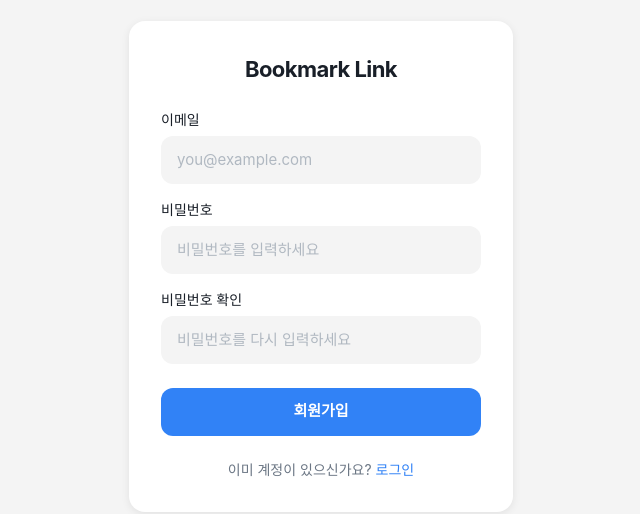
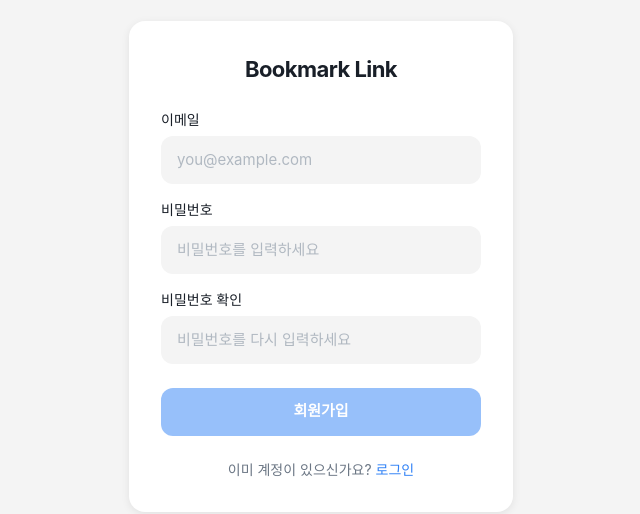
Before and after one commit to cyzo247/20.bookmark-link, a Next.js app: page /signup in a window 1280 px wide. Shown: the part 134-648 px from the top of the page, without its empty margins (319-959 px from the left). Built offline with nearby package versions, Linux system fonts and the light colour scheme; no server answers.

Commit message:
16.회원가입 기능 구현

```diff
--- a/app/(auth)/signup/page.tsx
+++ b/app/(auth)/signup/page.tsx
@@ -1,4 +1,4 @@
-import Link from "next/link";
+import SignupForm from "@/components/SignupForm";
 
 export default function SignupPage() {
   return (
@@ -7,69 +7,7 @@ export default function SignupPage() {
         Bookmark Link
       </h1>
 
-      <form className="flex flex-col gap-4">
-        <div className="flex flex-col gap-1.5">
-          <label
-            htmlFor="email"
-            className="text-sm font-medium text-[var(--text)]"
-          >
-            이메일
-          </label>
-          <input
-            id="email"
-            type="email"
-            placeholder="you@example.com"
-            className="input-field h-12 rounded-xl px-4 text-[15px]"
-          />
-        </div>
-
-        <div className="flex flex-col gap-1.5">
-          <label
-            htmlFor="password"
-            className="text-sm font-medium text-[var(--text)]"
-          >
-            비밀번호
-          </label>
-          <input
-            id="password"
-            type="password"
-            placeholder="비밀번호를 입력하세요"
-            className="input-field h-12 rounded-xl px-4 text-[15px]"
-          />
-        </div>
-
-        <div className="flex flex-col gap-1.5">
-          <label
-            htmlFor="password-confirm"
-            className="text-sm font-medium text-[var(--text)]"
-          >
-            비밀번호 확인
-          </label>
-          <input
-            id="password-confirm"
-            type="password"
-            placeholder="비밀번호를 다시 입력하세요"
-            className="input-field h-12 rounded-xl px-4 text-[15px]"
-          />
-        </div>
-
-        <button
-          type="submit"
-          className="btn-primary mt-2 flex h-12 items-center justify-center rounded-xl text-[15px] font-bold"
-        >
-          회원가입
-        </button>
-      </form>
-
-      <p className="text-center text-sm text-[var(--text-sub)]">
-        이미 계정이 있으신가요?{" "}
-        <Link
-          href="/login"
-          className="font-medium text-[var(--accent)] hover:opacity-80"
-        >
-          로그인
-        </Link>
-      </p>
+      <SignupForm />
     </div>
   );
 }
--- a/app/globals.css
+++ b/app/globals.css
@@ -164,3 +164,19 @@ body {
   background: var(--accent-soft);
   color: var(--accent);
 }
+
+/* Toast */
+@keyframes toast-in {
+  from {
+    opacity: 0;
+    transform: translate(-50%, -12px);
+  }
+  to {
+    opacity: 1;
+    transform: translate(-50%, 0);
+  }
+}
+.toast {
+  transform: translateX(-50%);
+  animation: toast-in 0.2s ease;
+}
--- /dev/null
+++ b/components/SignupForm.tsx
@@ -0,0 +1,155 @@
+"use client";
+
+import { useState } from "react";
+import Link from "next/link";
+import { useRouter } from "next/navigation";
+import { createClient } from "@/utils/supabase/client";
+import Toast from "@/components/Toast";
+
+// Supabase가 돌려주는 영문 오류 메시지를 한국어로 변환한다.
+function toKoreanError(message: string) {
+  const normalized = message.toLowerCase();
+  if (normalized.includes("already registered")) {
+    return "이미 가입된 이메일입니다.";
+  }
+  if (normalized.includes("password should be at least")) {
+    return "비밀번호는 최소 6자 이상이어야 합니다.";
+  }
+  if (normalized.includes("unable to validate email address")) {
+    return "이메일 형식이 올바르지 않습니다.";
+  }
+  if (normalized.includes("valid password")) {
+    return "비밀번호를 입력해 주세요.";
+  }
+  if (normalized.includes("rate limit") || normalized.includes("too many")) {
+    return "요청이 많습니다. 잠시 후 다시 시도해 주세요.";
+  }
+  return "회원가입에 실패했습니다. 잠시 후 다시 시도해 주세요.";
+}
+
+export default function SignupForm() {
+  const router = useRouter();
+  const [email, setEmail] = useState("");
+  const [password, setPassword] = useState("");
+  const [passwordConfirm, setPasswordConfirm] = useState("");
+  const [isSubmitting, setIsSubmitting] = useState(false);
+  const [error, setError] = useState("");
+
+  const canSubmit =
+    email.trim() !== "" &&
+    password !== "" &&
+    passwordConfirm !== "" &&
+    !isSubmitting;
+
+  async function handleSubmit(event: React.FormEvent<HTMLFormElement>) {
+    event.preventDefault();
+    if (!canSubmit) return;
+
+    if (password !== passwordConfirm) {
+      setError("비밀번호가 일치하지 않습니다.");
+      return;
+    }
+
+    setIsSubmitting(true);
+    setError("");
+
+    const supabase = createClient();
+    const { data, error: signUpError } = await supabase.auth.signUp({
+      email: email.trim(),
+      password,
+    });
+
+    if (signUpError) {
+      setError(toKoreanError(signUpError.message));
+      setIsSubmitting(false);
+      return;
+    }
+
+    // 이메일 확인이 켜진 프로젝트에서는 이미 가입된 이메일도 성공처럼 응답하되
+    // identities 배열이 비어 있다. 이를 중복 가입으로 처리한다.
+    if (data.user && data.user.identities && data.user.identities.length === 0) {
+      setError("이미 가입된 이메일입니다.");
+      setIsSubmitting(false);
+      return;
+    }
+
+    router.push("/");
+  }
+
+  return (
+    <>
+      {error && <Toast message={error} onDismiss={() => setError("")} />}
+
+      <form onSubmit={handleSubmit} className="flex flex-col gap-4" noValidate>
+        <div className="flex flex-col gap-1.5">
+          <label
+            htmlFor="email"
+            className="text-sm font-medium text-[var(--text)]"
+          >
+            이메일
+          </label>
+          <input
+            id="email"
+            type="email"
+            value={email}
+            onChange={(event) => setEmail(event.target.value)}
+            placeholder="you@example.com"
+            className="input-field h-12 rounded-xl px-4 text-[15px]"
+          />
+        </div>
+
+        <div className="flex flex-col gap-1.5">
+          <label
+            htmlFor="password"
+            className="text-sm font-medium text-[var(--text)]"
+          >
+            비밀번호
+          </label>
+          <input
+            id="password"
+            type="password"
+            value={password}
+            onChange={(event) => setPassword(event.target.value)}
+            placeholder="비밀번호를 입력하세요"
+            className="input-field h-12 rounded-xl px-4 text-[15px]"
+          />
+        </div>
+
+        <div className="flex flex-col gap-1.5">
+          <label
+            htmlFor="password-confirm"
+            className="text-sm font-medium text-[var(--text)]"
+          >
+            비밀번호 확인
+          </label>
+          <input
+            id="password-confirm"
+            type="password"
+            value={passwordConfirm}
+            onChange={(event) => setPasswordConfirm(event.target.value)}
+            placeholder="비밀번호를 다시 입력하세요"
+            className="input-field h-12 rounded-xl px-4 text-[15px]"
+          />
+        </div>
+
+        <button
+          type="submit"
+          disabled={!canSubmit}
+          className="btn-primary mt-2 flex h-12 items-center justify-center rounded-xl text-[15px] font-bold disabled:cursor-not-allowed disabled:opacity-50"
+        >
+          {isSubmitting ? "가입 중..." : "회원가입"}
+        </button>
+      </form>
+
+      <p className="text-center text-sm text-[var(--text-sub)]">
+        이미 계정이 있으신가요?{" "}
+        <Link
+          href="/login"
+          className="font-medium text-[var(--accent)] hover:opacity-80"
+        >
+          로그인
+        </Link>
+      </p>
+    </>
+  );
+}
--- /dev/null
+++ b/components/Toast.tsx
@@ -0,0 +1,27 @@
+"use client";
+
+import { useEffect } from "react";
+
+export default function Toast({
+  message,
+  onDismiss,
+  duration = 3000,
+}: {
+  message: string;
+  onDismiss: () => void;
+  duration?: number;
+}) {
+  useEffect(() => {
+    const timer = setTimeout(onDismiss, duration);
+    return () => clearTimeout(timer);
+  }, [message, duration, onDismiss]);
+
+  return (
+    <div
+      role="alert"
+      className="toast panel fixed left-1/2 top-6 z-50 max-w-[calc(100%-2rem)] rounded-xl px-4 py-3 text-sm font-medium text-[var(--error)]"
+    >
+      {message}
+    </div>
+  );
+}
```
Also changed, not shown: 1 other file (tests, documents, lock files or other folders).
